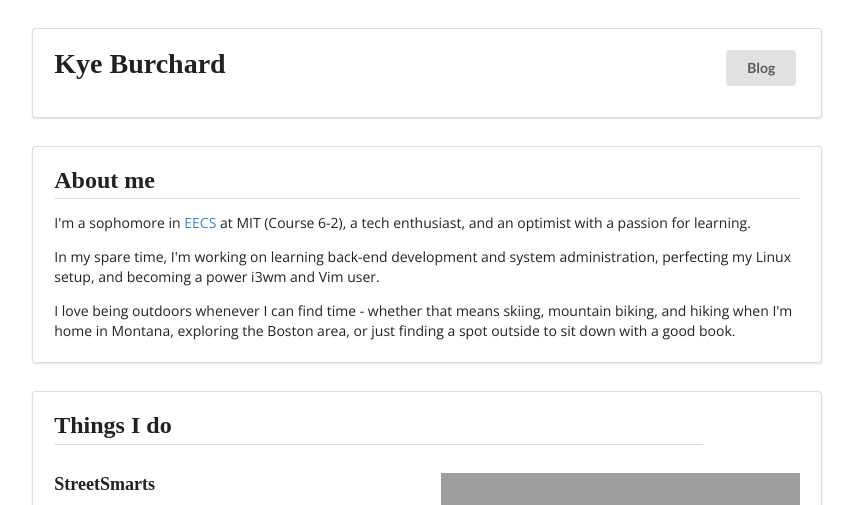
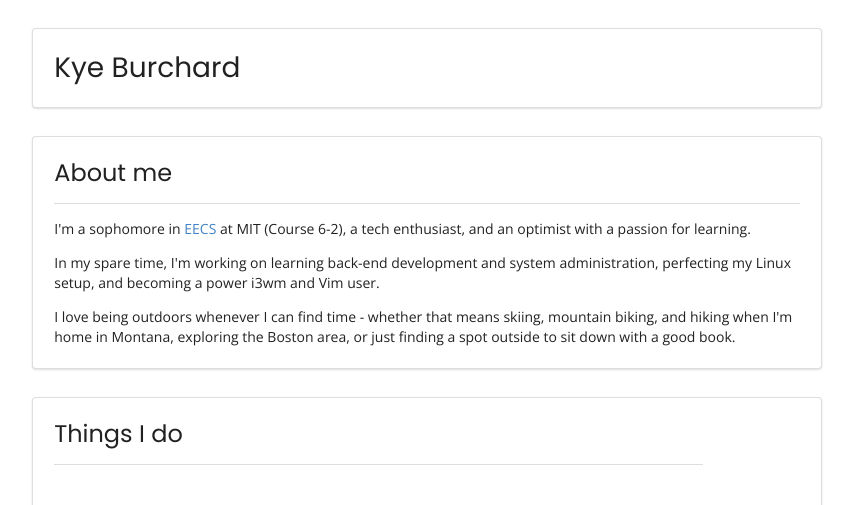
Before and after one commit to kyeb/kyeburchard, a website: page index.html in a window 1280 px wide. Shown: the top 505 px of the page, without its empty margins (213-1066 px from the left). Drawn offline with nearby package versions, Linux system fonts and the light colour scheme; grey boxes are pictures that could not be loaded.

Commit message:
fix font stuff?

```diff
--- a/index.html
+++ b/index.html
@@ -2,37 +2,17 @@
 <html>
 <head>
   <meta charset="utf-8" />
-  <title>/home/kyeb</title>
+  <title>Kye Burchard</title>
   <meta name="viewport" content="width=device-width, initial-scale=1">
   <!-- favicon stuff -->
-  <link rel="apple-touch-icon" sizes="180x180" href="assets/icons/apple-touch-icon.png">
   <link rel="icon" type="image/png" sizes="32x32" href="assets/icons/favicon-32x32.png">
   <link rel="icon" type="image/png" sizes="16x16" href="assets/icons/favicon-16x16.png">
-  <link rel="manifest" href="assets/icons/site.webmanifest">
-  <link rel="mask-icon" href="assets/icons/safari-pinned-tab.svg" color="#5bbad5">
-  <link rel="shortcut icon" href="assets/icons/favicon.ico">
-  <meta name="apple-mobile-web-app-title" content="Kye">
-  <meta name="application-name" content="Kye">
-  <meta name="msapplication-TileColor" content="#2b5797">
-  <meta name="msapplication-config" content="assets/icons/browserconfig.xml">
-  <meta name="theme-color" content="#ffffff">
   <!-- semantic stuff -->
   <link rel="stylesheet" type="text/css" href="semantic/semantic.min.css">
-  <!-- <script
-    src="https://code.jquery.com/jquery-3.1.1.min.js"
-    integrity="sha256-hVVnYaiADRTO2PzUGmuLJr8BLUSjGIZsDYGmIJLv2b8="
-    crossorigin="anonymous"></script>
-  <script src="semantic/semantic.min.js"></script> -->
   <!-- compiled scss -->
   <link rel="stylesheet" type="text/css" href="css/styles.min.css">
-  <!-- Google Analytics -->
-  <script async src="https://www.googletagmanager.com/gtag/js?id=UA-121875860-1"></script>
-  <script>
-    window.dataLayer = window.dataLayer || [];
-    function gtag(){dataLayer.push(arguments);}
-    gtag('js', new Date());
-    gtag('config', 'UA-121875860-1');
-  </script>
+  <link href='https://fonts.googleapis.com/css?family=Poppins' rel='stylesheet'>
+  <link href='https://fonts.googleapis.com/css?family=Open+Sans' rel='stylesheet'>
 </head>
 <body>
 
@@ -41,10 +21,10 @@
   <div class="three wide column"></div>
   <div class="ten wide column">
     <div class="ui padded segment">
-      <h1 class="ui header" style="display: inline-block;">Kye Burchard</h1>
-      <a href="/blog.html">
+      <h1 style="display: inline-block;">Kye Burchard</h1>
+      <!-- <a href="/blog.html">
         <button style="float: right;" class="ui button">Blog</button>
-      </a>
+      </a> -->
       <!-- <div class="three ui buttons">
         <button class="ui button">About</button>
         <button class="ui button">Projects</button>
@@ -56,7 +36,8 @@
   <div class="three wide column computer tablet only"></div>
   <div class="ten wide column">
     <div class="ui padded segment">
-      <h2 class="ui dividing header">About me</h2>
+      <h2>About me</h2>
+      <div class="ui divider"></div>
       <p>
         I'm a sophomore in <a href="https://www.eecs.mit.edu/" target="_blank">EECS</a>
         at MIT (Course 6-2), a tech enthusiast, and an optimist with a passion for learning.
@@ -76,7 +57,8 @@
     <div class="ui padded segment">
       <div class="ui stackable grid">
         <div class="fourteen wide column">
-          <h2 class="ui dividing header">Things I do</h2>
+          <h2>Things I do</h2>
+          <div class="ui divider"></div>
         </div>
         <div class="eight wide column">
           <h3>StreetSmarts</h3>
--- a/scss/styles.scss
+++ b/scss/styles.scss
@@ -1,6 +1,4 @@
 @import "./_responsive.scss";
-@import url('https://fonts.googleapis.com/css?family=Source+Code+Pro');
-@import url('https://fonts.googleapis.com/css?family=Open+Sans');
 
 #footer {
     margin: auto;
@@ -39,11 +37,15 @@ body {
 }
 
 h1 {
-    font-family: Source Code Pro Light !important;
+    // font-family: Source Code Pro Light !important;
+    font-family: Poppins;
+    font-weight: lighter;
 }
 
 h2, h3 {
-    font-family: Source Code Pro Light !important;
+    // font-family: Source Code Pro Light !important;
+    font-family: Poppins;
+    font-weight: lighter;
 }
 
 p {
```
Also changed, not shown: css/styles.min.css.
